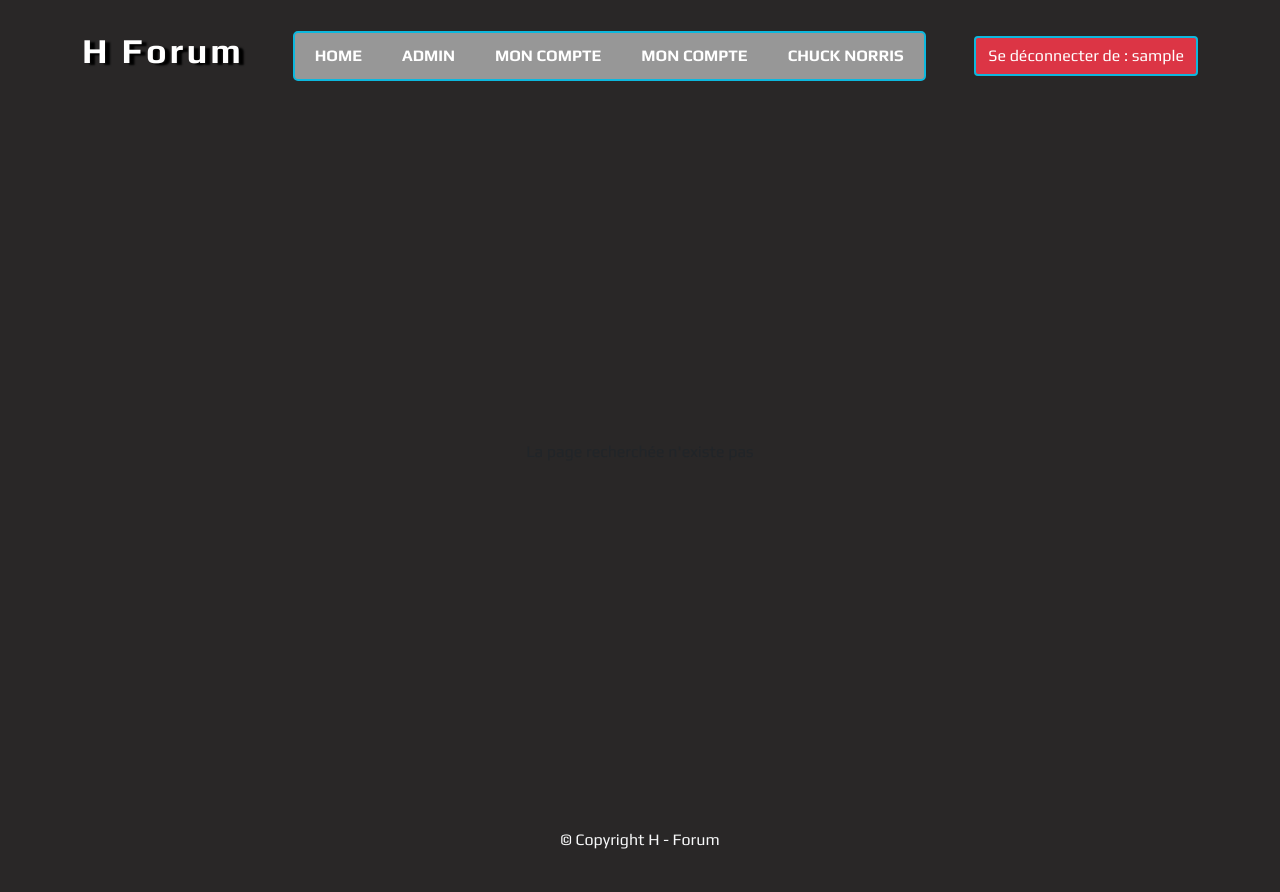
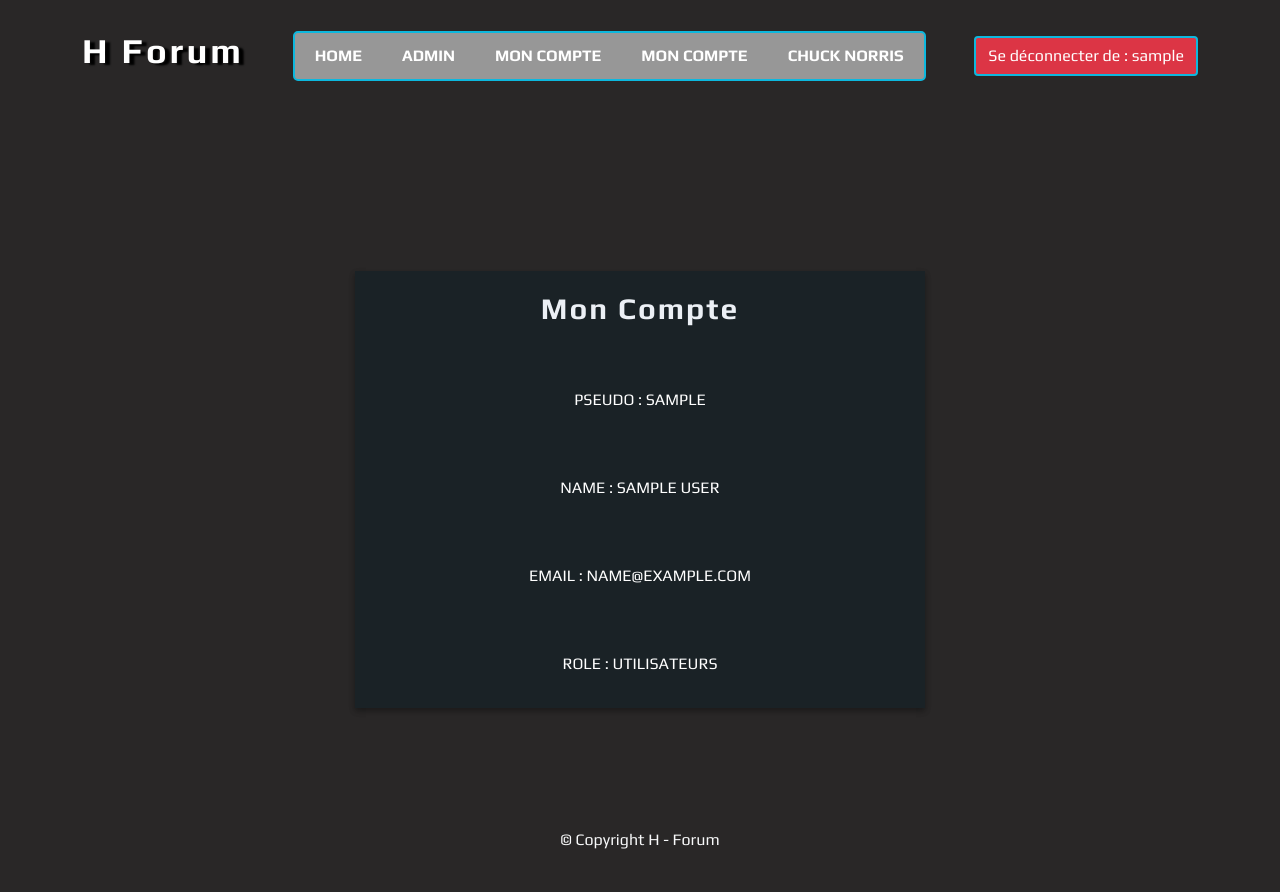
Before and after one commit to AzPogoDev/php_forum, a PHP site: page /index.php?page=mon-compte in a window 1280 px wide. Run offline with PHP 8.4, Linux system fonts and the light colour scheme; the visitor is signed in with stand-in values (Sample User, id 1); tables that the repository leaves empty or names only in its code hold one stand-in row (values such as "Sample post"); some libraries are stand-ins or nearby versions.

Commit message:
Features about My Account page

```diff
--- a/index.php
+++ b/index.php
@@ -4,11 +4,15 @@ session_start();
 
 require_once dirname(__FILE__) . '/includes/top.inc.php';
 
-if (empty($_SESSION['user']) && !empty($_GET['page']) ){
+if (empty($_SESSION['user']) && !empty($_GET['page'])) {
 
-    if($_GET['page'] == "admin" && !isset($_SESSION['user'])){
+    if ($_GET['page'] == "admin" && !isset($_SESSION['user'])) {
         header("Location: ./?page=home");
-        die();
+    }
+}
+if (!empty($_SESSION['user']) && !empty($_GET['page'])  && !empty($_SESSION['user_admin']) ) {
+    if ($_GET['page'] == "admin" && isset($_SESSION['user']) && $_SESSION['user_admin'] == false) {
+        header("Location: ./?page=home");
     }
 }
 
@@ -21,7 +25,7 @@ if (isset($_GET['page'])) {
     } else {
         require_once dirname(__FILE__) . '/pages/404.content.php';
     }
-}  else {
+} else {
     require_once dirname(__FILE__) . '/pages/home.content.php';
 }
 
--- /dev/null
+++ b/pages/mon-compte.content.php
@@ -0,0 +1,46 @@
+<?php
+/** @var PDO $database */
+$database = require_once dirname(__FILE__) . '/../utils/database.utils.php';
+
+$check = $database->prepare('SELECT * FROM user WHERE id = :uid');
+$check->execute([
+    'uid' =>  $_SESSION['user_id'],
+]);
+$data = $check->fetch();
+
+
+?>
+
+<div class="container">
+    <div class="row">
+        <div class="col-lg-3 col-md-2"></div>
+        <div class="col-lg-6 col-md-8 login-box">
+            <div class="col-lg-12 login-title">
+                Mon Compte
+            </div>
+
+            <div class="col-lg-12 login-form">
+                <div class="col-lg-12 login-form">
+                    <div class="mon__compte d-flex align-items-center justify-content-center flex-column" style="color: white">
+                        <div class="info">
+                            pseudo : <?= $data['pseudo'] ?>
+                        </div>
+                        <div class="info">
+                            Name : <?= $data['name'] ?>
+                        </div>
+                        <div class="info">
+                            email : <?= $data['email'] ?>
+                        </div>
+                        <div class="info">
+                            ROLE : <?= $data['role'] == 1 ? 'Administrateur' : 'utilisateurs' ; ?>
+                        </div>
+
+                    </div>
+
+                </div>
+            </div>
+
+        </div>
+    </div>
+</div>
+</div>
```
Also changed, not shown: pages/admin.content.php (+33 -24 lines), pages/login.content.php (+23 -8 lines).
